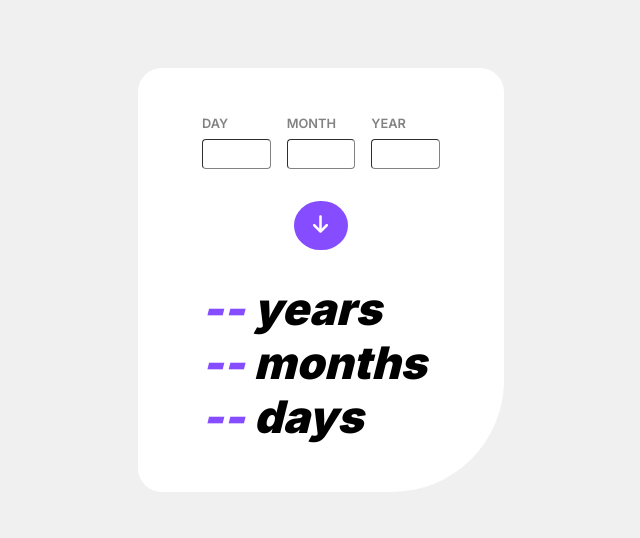
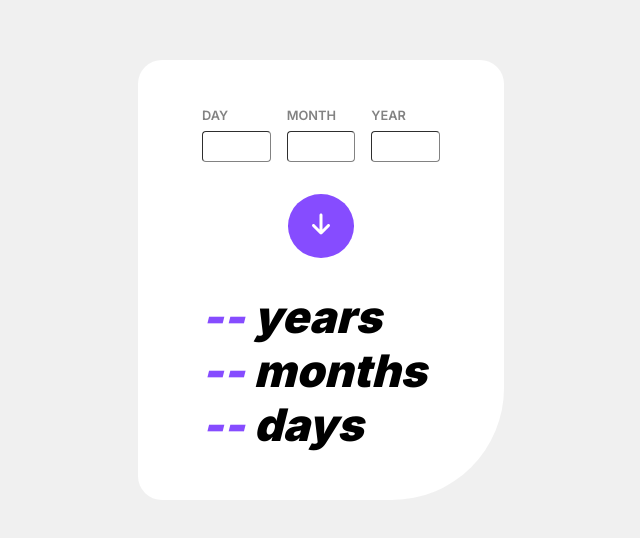
Before and after one commit to BrandTrump/Age-Calculator, a Next.js app: page / in a window 1280 px wide. Shown: the part 120-658 px from the top of the page, without its empty margins (319-959 px from the left). Built offline with nearby package versions, Linux system fonts and the light colour scheme.

Commit message:
style: increased button size

```diff
--- a/components/styles/CalculatorCard.styled.ts
+++ b/components/styles/CalculatorCard.styled.ts
@@ -16,12 +16,12 @@ export const StyledCard = styled.div`
     button {
       background-color: rgb(134 76 255);
       border: none;
-      padding: 1em 0;
+      padding: 1.4em 0;
       color: white;
       cursor: pointer;
       border-radius: 50%;
       font-weight: bold;
-      width: 4em;
+      width: 5em;
 
       &:hover {
         background-color: rgb(89 41 171);
@@ -29,7 +29,7 @@ export const StyledCard = styled.div`
 
       svg {
         fill: white;
-        font-size: 1.5em;
+        font-size: 1.8em;
       }
     }
   }
```
